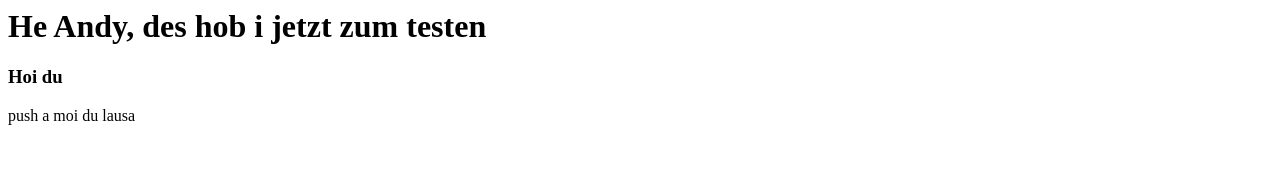
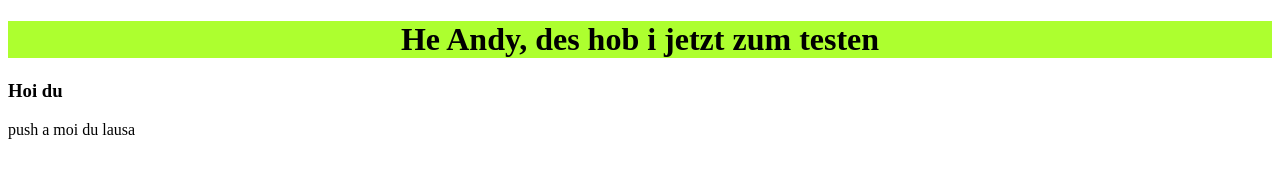
Before and after one commit to testorganisatione/demo-repository, a website: page index.html in a window 1280 px wide. Drawn offline with Linux system fonts and the light colour scheme.

Commit message:
modified

```diff
--- a/index.html
+++ b/index.html
@@ -1,3 +1,15 @@
-<h1>He Andy, des hob i jetzt zum testen</h1>
-<h3>Hoi du </h3>
-<p>push a moi du lausa</p>
+<!DOCTYPE html>
+<html lang="en">
+<head>
+    <meta charset="UTF-8">
+    <meta name="viewport" content="width=device-width, initial-scale=1.0">
+    <title>Document</title>
+    <link rel="stylesheet" href="styles.css">
+</head>
+<body>
+    <h1>He Andy, des hob i jetzt zum testen</h1>
+    <h3>Hoi du </h3>
+    <p>push a moi du lausa</p>
+
+</body>
+</html>
--- /dev/null
+++ b/styles.css
@@ -0,0 +1,6 @@
+h1{
+    background-color: greenyellow;
+    display: flex;
+    justify-content: center;
+
+}
```
